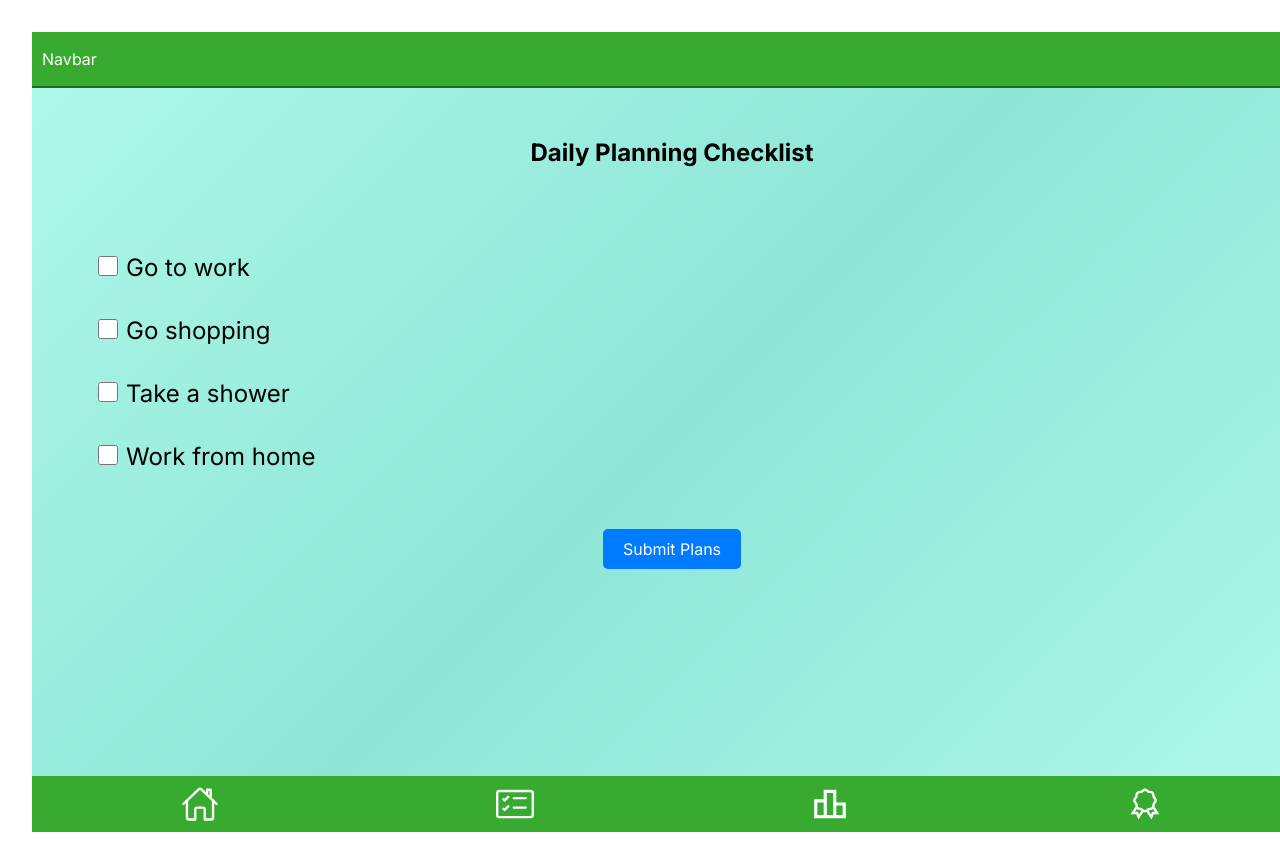
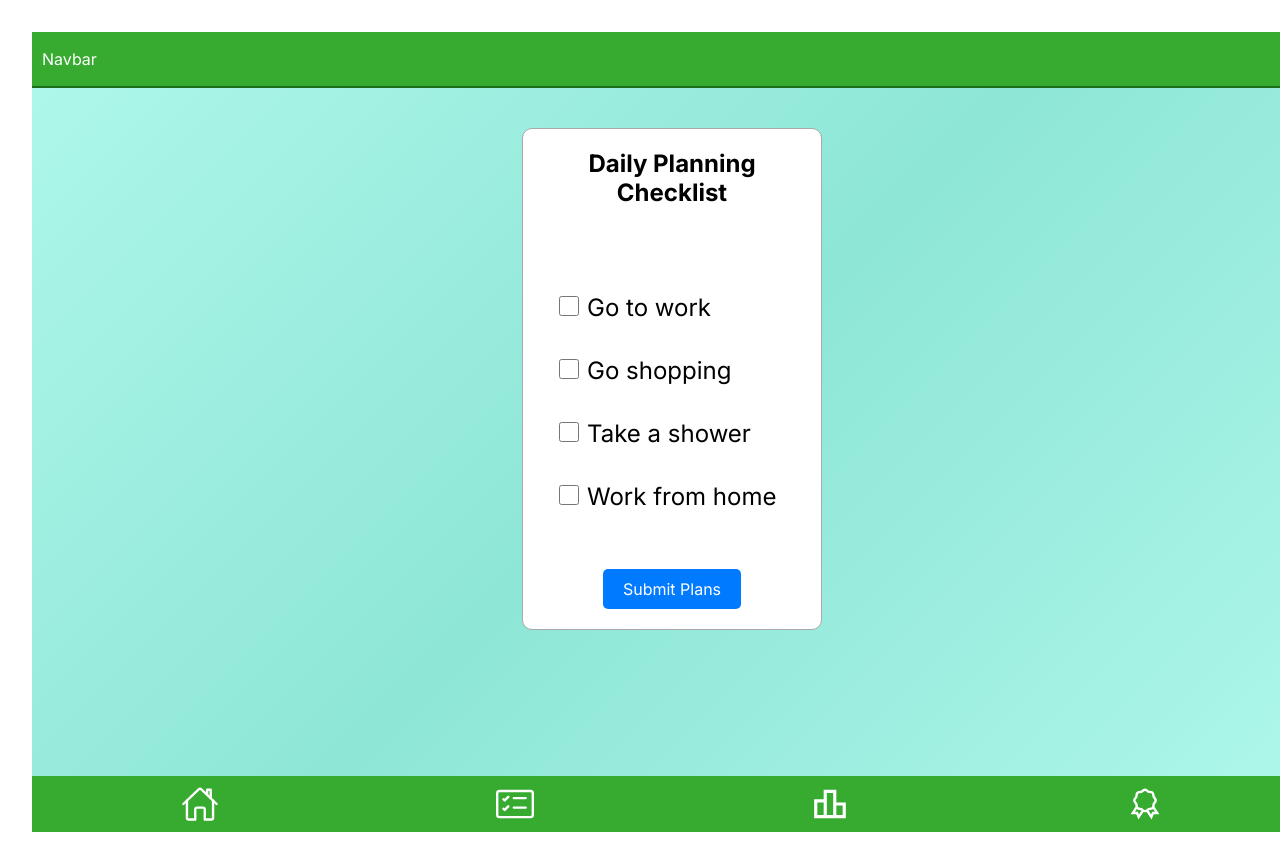
Before and after one commit to siqbal181/GreenMate, a React (Vite) app: page /daily-planning in a window 1280 px wide. Shown: the top 864 px of the page. Built offline with nearby package versions, Linux system fonts and the light colour scheme.

Commit message:
css changes

```diff
--- a/src/pages/DailyPlanning/DailyPlanning.css
+++ b/src/pages/DailyPlanning/DailyPlanning.css
@@ -1,7 +1,12 @@
-.daily-planning {
-  padding: 50px;
+.daily-planning-box, .sustainable-box {
+  padding: 20px;
   text-align: center;
   max-height: var(--page-height);
+  background-color: white;
+  border: 1px solid darkgray;
+  border-radius: 10px;
+  width: 300px;
+  margin: 40px auto;
 }
 
 .daily-planning h2 {
@@ -50,7 +55,8 @@
 .completion-message {
   color: green;
   font-weight: bold;
-  margin-top: 20px;
+  margin-top: 10px;
+  font-size: 20px;
 }
 
 .sustainable-checklist-item {
--- a/src/pages/DailyPlanning/DailyPlanning.jsx
+++ b/src/pages/DailyPlanning/DailyPlanning.jsx
@@ -82,7 +82,7 @@ export const DailyPlanning = () => {
   return (
     <div className="page-container daily-planning">
       {!showSustainabilityChecklist ? (
-        <div>
+          <div className="daily-planning-box">
           <h2>Daily Planning Checklist</h2>
           <div className="checkbox-container">
             {allPlans.map(plan => (
@@ -101,7 +101,7 @@ export const DailyPlanning = () => {
           <button onClick={handleSubmitPlans} disabled={selectedPlans.length === 0}>Submit Plans</button>
         </div>
       ) : (
-        <div>
+        <div className='sustainable-box'>
           <h2>Sustainability Checklist for Today</h2>
           {renderChecklists()}
           {allCompleted && <p className="completion-message">You have completed everything!</p>}
```
